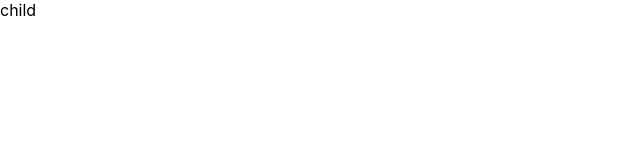
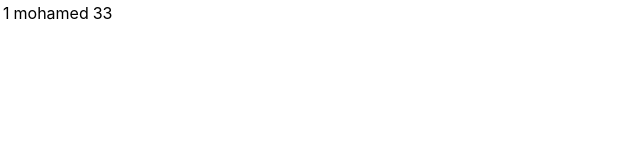
Before and after one commit to ahmedtaaw/reactdom, a React (Create React App) app in the folder lists/: page / in a window 1280 px wide. Shown: the top 160 px of the page, without its empty margins (0-640 px from the left). Built offline with nearby package versions, Linux system fonts and the light colour scheme.

Commit message:
pass data from parent to child through props

```diff
--- a/lists/src/App.js
+++ b/lists/src/App.js
@@ -6,7 +6,7 @@ class App extends Component {
   render(){
     return (
       <div className="App">
-        <Items/>
+        <Items id="1" name="mohamed" age="33"/>
       </div>
     );
   }
--- a/lists/src/components/items.js
+++ b/lists/src/components/items.js
@@ -1,11 +1,22 @@
 import React, {Component} from 'react';
 
 class Items extends Component {
-    render(){
+    render(props){
         return(
-            <div>
-                child
-            </div>
+            <table>
+                <tr>
+                    <td>
+                     {this.props.id}
+                    </td>
+                    <td>
+                     {this.props.name}
+                    </td>
+                    <td>
+                     {this.props.age}
+                    </td>
+                </tr>
+            </table>
+
         )
     }
 }
```
